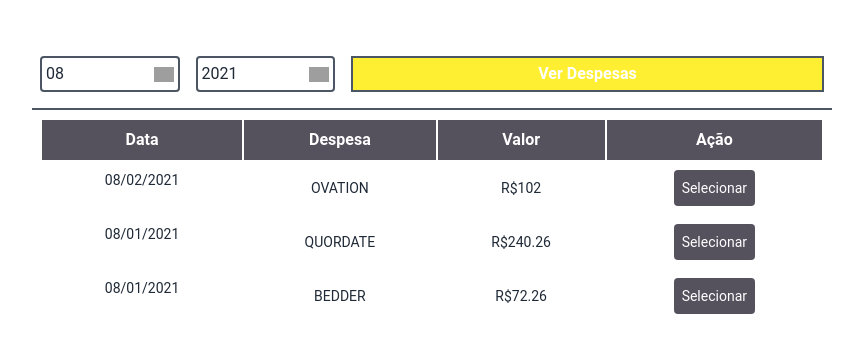
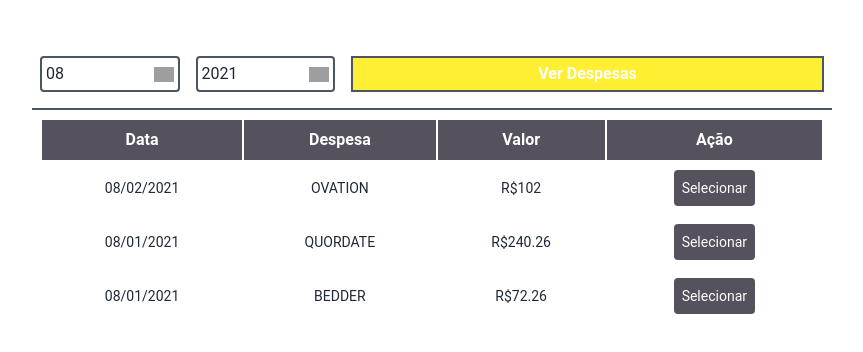
Before and after one commit to palenquer/Plannera-Case, a Next.js app: page / in a window 1280 px wide. Both pictures are taken after a click on the button "Ver Despesas". Shown: the top 352 px of the page, without its empty margins (208-1071 px from the left). Built offline with nearby package versions, Linux system fonts and the light colour scheme; grey boxes are pictures that could not be loaded.

Commit message:
fixed table date

```diff
--- a/src/pages/index.tsx
+++ b/src/pages/index.tsx
@@ -110,7 +110,7 @@ export default function Home({ data }: HomeProps) {
               filteredExpenses.length != 0 &&
               filteredExpenses.map((filteredExpense) => (
                 <tr key={filteredExpense._id}>
-                  <td className="py-2 px-2 border-0 bg-white rounded hidden md:block text-center text-sm">
+                  <td className="py-4 px-2 border-0 bg-white rounded hidden md:block text-center text-sm">
                     {filteredExpense.date}
                   </td>
 
```
